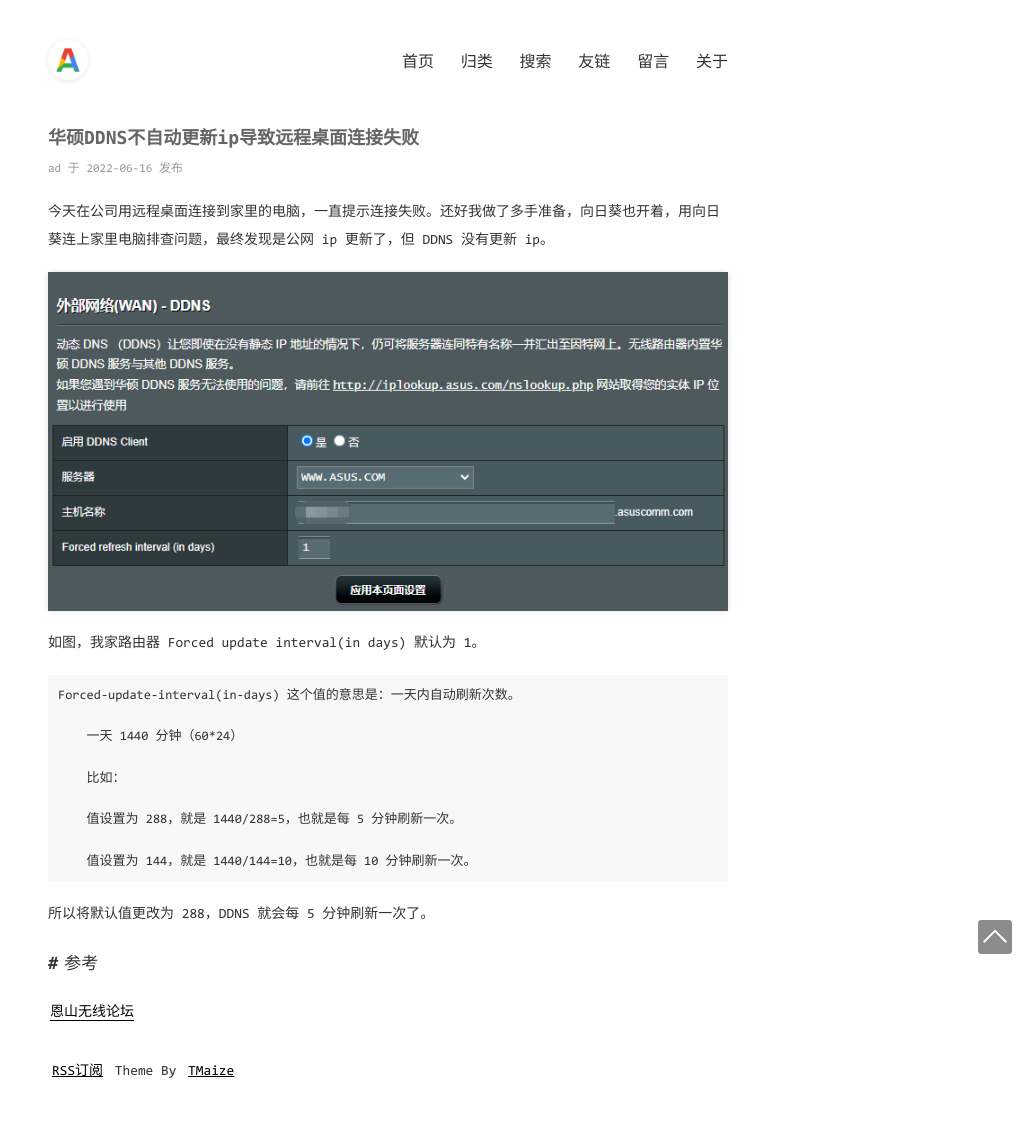
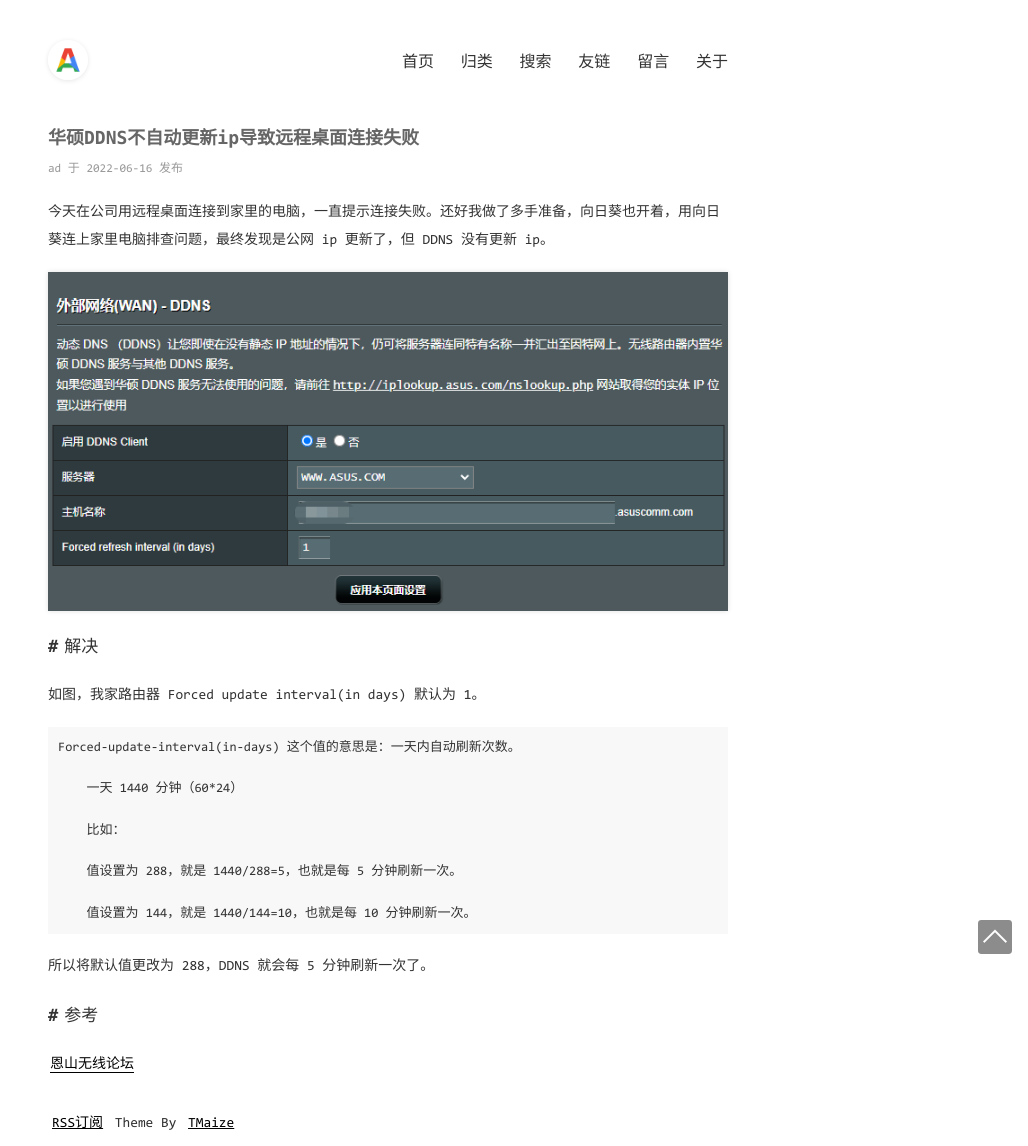
Before and after one commit to admans/admans.github.io, a Jekyll site: the page built from _posts/2022-06-16-华硕DDNS不自动更新ip导致远程桌面连接失败.md, in a window 1280 px wide. Shown: the whole page, without its empty margins (252-1280 px from the left). Built offline with Jekyll 4.4.1, drawn with Linux system fonts in a browser that asks for light colours; before the commit the page ends 1094 px from its top, so only the background shows below that.

Commit message:
Update 2022-06-16-华硕DDNS不自动更新ip导致远程桌面连接失败.md
修改内容

```diff
--- a/_posts/2022-06-16-华硕DDNS不自动更新ip导致远程桌面连接失败.md
+++ b/_posts/2022-06-16-华硕DDNS不自动更新ip导致远程桌面连接失败.md
@@ -7,6 +7,8 @@ categories: [DDNS]
 今天在公司用远程桌面连接到家里的电脑，一直提示连接失败。还好我做了多手准备，向日葵也开着，用向日葵连上家里电脑排查问题，最终发现是公网 ip 更新了，但 DDNS 没有更新 ip。
 
 ![asus-ddns-page](asus-ddns-page.png)
+
+## 解决
 
 如图，我家路由器 Forced update interval(in days) 默认为 1。
 
```
